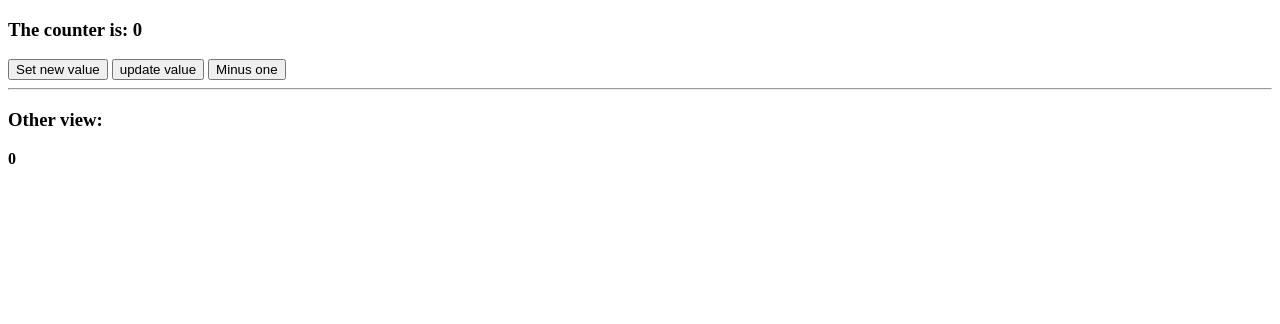
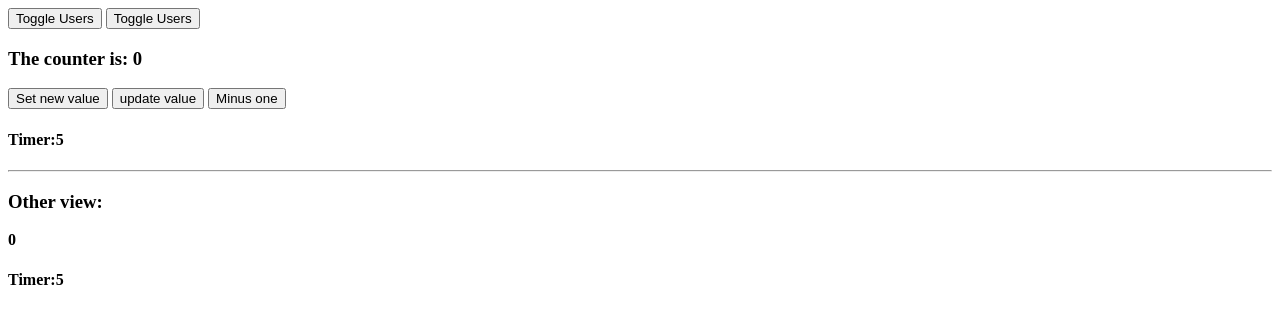
Before and after one commit to ferlobo1985/UDMY-SVELTE-Store, a Svelte app: page / in a window 1280 px wide. Shown: the top 324 px of the page. Built offline with nearby package versions, Linux system fonts and the light colour scheme.

Commit message:
04-Readable store
04-Readable store

```diff
--- a/src/App.svelte
+++ b/src/App.svelte
@@ -1,7 +1,22 @@
 <script>
   import Users from "./Users.svelte";
-  import Other from './Other.svelte'
+  import Other from './Other.svelte';
+
+  let users = true;
+  let other = true;
+
 </script>
 
-<Users/>
-<Other/>
+<div>
+  <button on:click={()=>users=!users}>Toggle Users</button>
+  <button on:click={()=>other=!other}>Toggle Users</button>
+
+  {#if users}
+    <Users/>
+  {/if}
+
+  {#if other}
+    <Other/>
+  {/if}
+
+</div>
--- a/src/Other.svelte
+++ b/src/Other.svelte
@@ -1,7 +1,9 @@
 <script>
     import counter from './stores/count.store';
+    import timer from './stores/readable.store';
 </script>
 
 <hr/>
 <h3>Other view:</h3>
 <strong>{$counter}</strong>
+<h4>Timer:{$timer}</h4>
--- a/src/Users.svelte
+++ b/src/Users.svelte
@@ -1,6 +1,7 @@
 <script>
     import { onDestroy } from 'svelte';
     import counter from './stores/count.store';
+    import timer from './stores/readable.store';
 
     const counterUnsub = counter.subscribe( count =>{
         console.log(count)
@@ -15,3 +16,4 @@
 <button on:click={()=>counter.setNew(200)}>Set new value</button>
 <button on:click={counter.addOne}>update value</button>
 <button on:click={counter.minusOne}>Minus one</button>
+<h4>Timer:{$timer}</h4>
--- /dev/null
+++ b/src/stores/readable.store.js
@@ -0,0 +1,17 @@
+import { readable } from "svelte/store";
+
+let time = 0;
+const timer = readable(0,(set)=>{
+    const timerInterval = setInterval(()=>{
+        time++
+        set(time)
+    },1000);
+
+    return () => {
+        time = 0;
+        set(time)
+        clearInterval(timerInterval)
+    }
+})
+
+export default timer;
```
